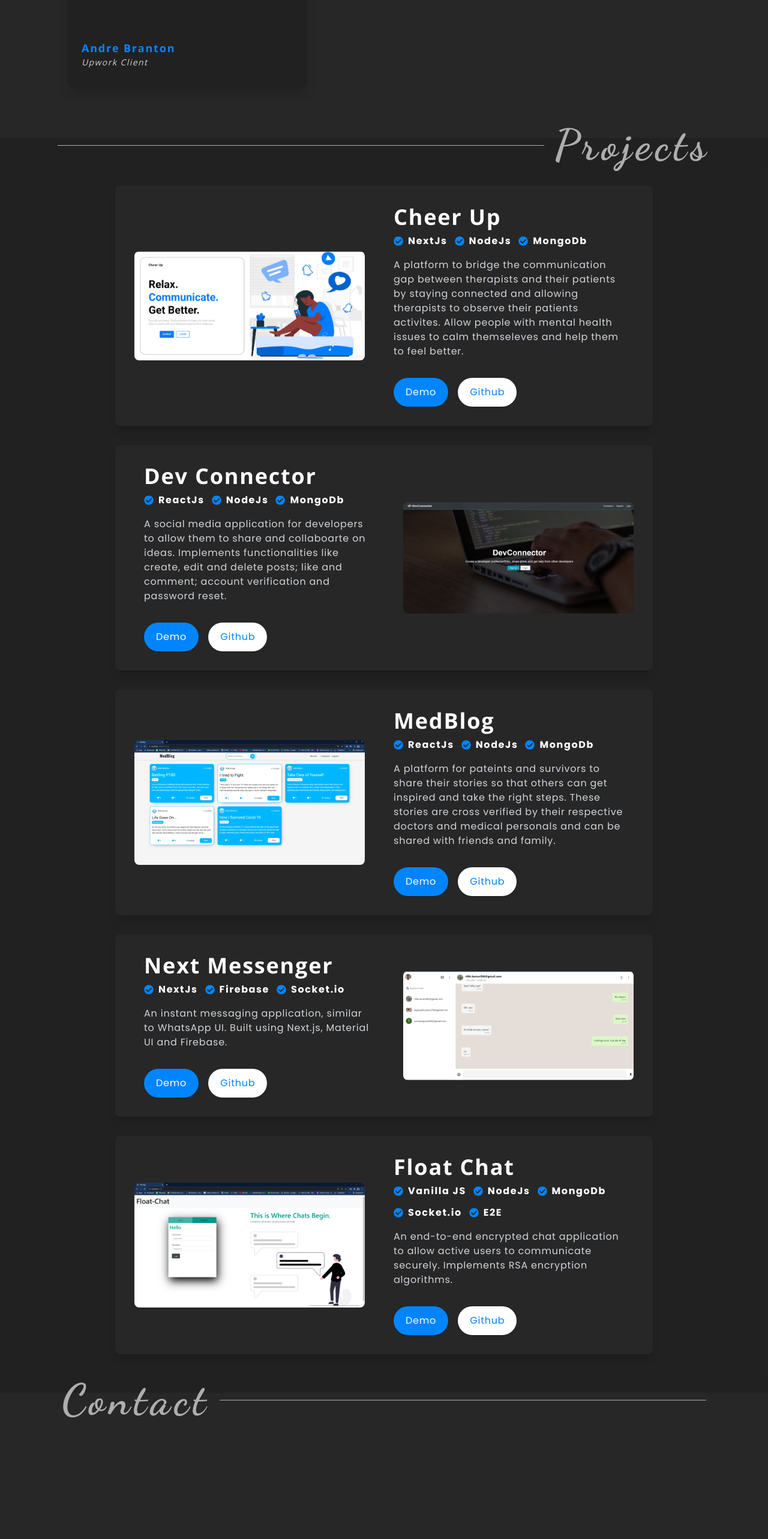
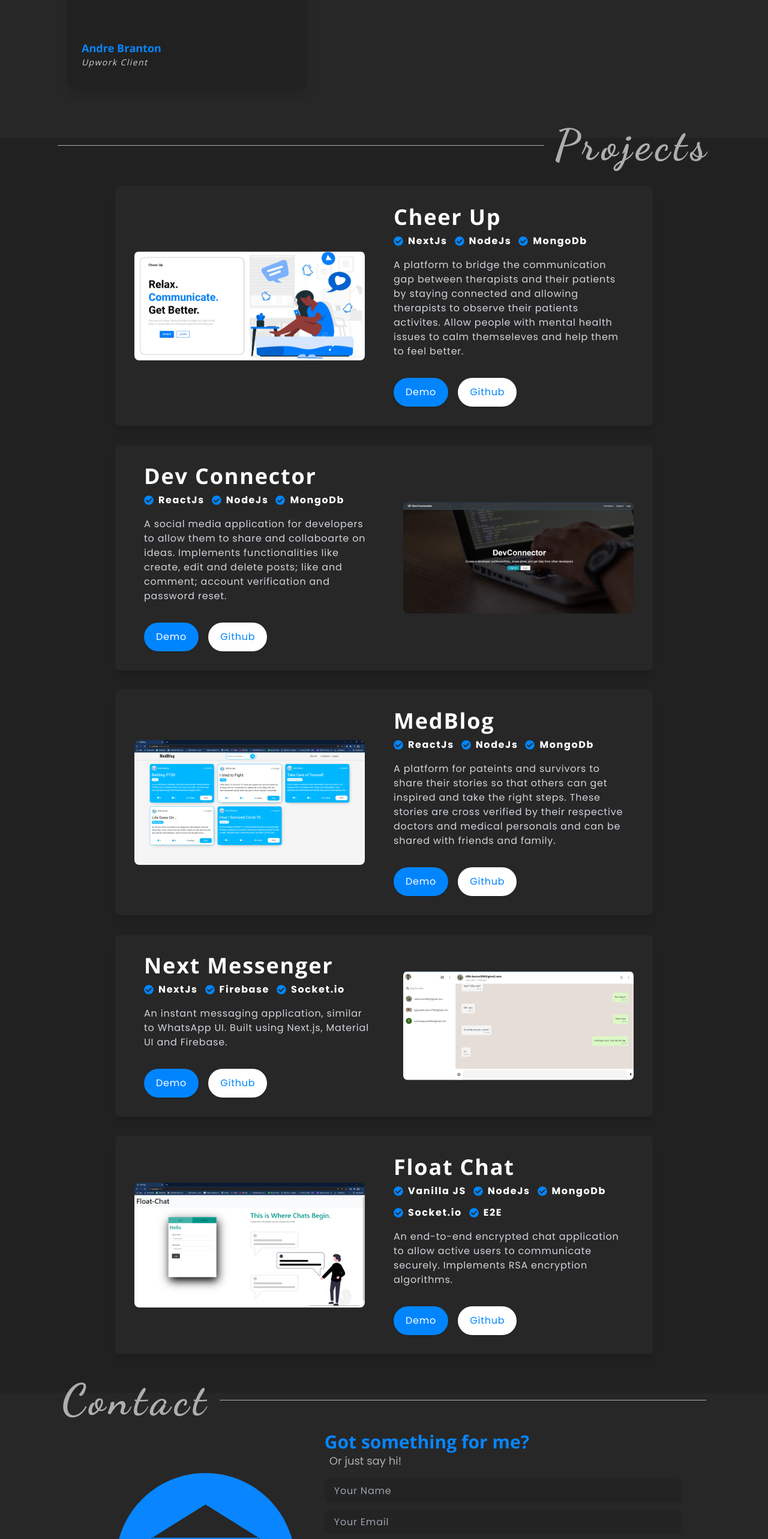
Before and after one commit to iamr-kumar/next-portfolio, a Next.js app: page / in a window 1280 px wide. Shown: the part 1760-4326 px from the top of the page at 60% size. Before the commit the page ends 4137 px from the top, so only its background shows below. Built offline with nearby package versions, Linux system fonts and the light colour scheme.

Commit message:
add contact form design

```diff
--- a/components/Contact.tsx
+++ b/components/Contact.tsx
@@ -1,10 +1,53 @@
-import React from "react";
+import Image from "next/image";
+import emailSvg from "../assets/emailSvg.svg";
 import Divider, { Alignment } from "./Divider";
 
 const Contact = () => {
   return (
     <div className="h-8 relative">
       <Divider heading="Contact" alignment={Alignment.LEFT} />
+      <div className="pt-8 sm:pt-12 md:pt-16 sm:px-8 md:px-12 lg:px-24 xl:px-36 px-4 py-4">
+        <div className="flex">
+          <div className="hidden md:flex lg:flex-[2] flex-[1] justify-center items-center">
+            <Image src={emailSvg} />
+          </div>
+          <div className="lg:flex-[3] flex-[1]">
+            <h2 className="text-3xl text-[#0885FF] font-openSans tracking-normal m">Got something for me?</h2>
+            <h6 className="text-lg font-normal tracking-normal text-[#aeaeae] ml-2">Or just say hi!</h6>
+            <form className="mt-4">
+              <div className="my-3">
+                <input
+                  type="text"
+                  placeholder="Your Name"
+                  className="px-4 py-2 w-full rounded-lg bg-[#1e1e1e70] focus:outline-none"
+                />
+              </div>
+              <div className="my-3">
+                <input
+                  type="email"
+                  placeholder="Your Email"
+                  className="px-4 py-2 w-full rounded-lg bg-[#1e1e1e70] focus:outline-none"
+                />
+              </div>
+              <div className="my-3">
+                <textarea
+                  placeholder="Your Message"
+                  className="px-4 py-2 rounded-lg bg-[#1e1e1e70] focus:outline-none w-full"
+                  rows={7}
+                ></textarea>
+              </div>
+              <div className="my-3">
+                <button
+                  type="submit"
+                  className="px-3 py-2 md:px-4 md:py-2 rounded-lg shadow transition-transform hover:scale-110 bg-[#0885FF]"
+                >
+                  Send
+                </button>
+              </div>
+            </form>
+          </div>
+        </div>
+      </div>
     </div>
   );
 };
--- a/components/Testimonials.tsx
+++ b/components/Testimonials.tsx
@@ -51,7 +51,7 @@ const TestimonialCard = (props: TestimonialType) => {
       <div className="px-6 pt-12 pb-8 flex flex-col justify-between h-full">
         <p className="text-white text-sm font-openSans leading-5 italic tracking-wide">{text}</p>
         <div className="mt-4 font-openSans">
-          <h4 className="text-lg text-[#0885FF] font-openSans">{from}</h4>
+          <h4 className="text-lg text-[#0885FF] font-openSans tracking-normal">{from}</h4>
           <h6 className="font-normal italic text-sm text-gray-300">{position}</h6>
         </div>
       </div>
@@ -59,7 +59,7 @@ const TestimonialCard = (props: TestimonialType) => {
   );
 };
 
-const Testimonials = () => {
+const Testimonials = (props: { deviceType: string }) => {
   return (
     <div className="relative">
       <Divider heading="Testimonials" alignment={Alignment.LEFT} />
@@ -71,6 +71,8 @@ const Testimonials = () => {
           responsive={responsive}
           ssr={true} // means to render carousel on server-side.
           infinite={false}
+          autoPlay={props.deviceType === "mobile"}
+          autoPlaySpeed={2000}
           keyBoardControl={true}
           transitionDuration={300}
           removeArrowOnDeviceType={["mobile"]}
--- a/pages/index.tsx
+++ b/pages/index.tsx
@@ -1,4 +1,4 @@
-import type { NextPage } from "next";
+import type { GetServerSideProps } from "next";
 import About from "../components/About";
 import Contact from "../components/Contact";
 import HomeComponent from "../components/Home";
@@ -6,13 +6,13 @@ import Navbar from "../components/Navbar";
 import Projects from "../components/Projects";
 import Testimonials from "../components/Testimonials";
 
-const Home: NextPage = () => {
+const Home = (props: { deviceType: string }) => {
   return (
     <>
       <Navbar />
       <HomeComponent />
       <About />
-      <Testimonials />
+      <Testimonials deviceType={props.deviceType} />
       <Projects />
       <Contact />
     </>
@@ -20,3 +20,14 @@ const Home: NextPage = () => {
 };
 
 export default Home;
+
+export const getServerSideProps: GetServerSideProps = async (context) => {
+  const UA = context.req.headers["user-agent"];
+  const isMobile = Boolean(UA?.match(/Android|BlackBerry|iPhone|iPad|iPod|Opera Mini|IEMobile|WPDesktop/i));
+
+  return {
+    props: {
+      deviceType: isMobile ? "mobile" : "desktop",
+    },
+  };
+};
```
Also changed, not shown: assets/attheratesvg.svg (added), assets/emailSvg.svg (added).
